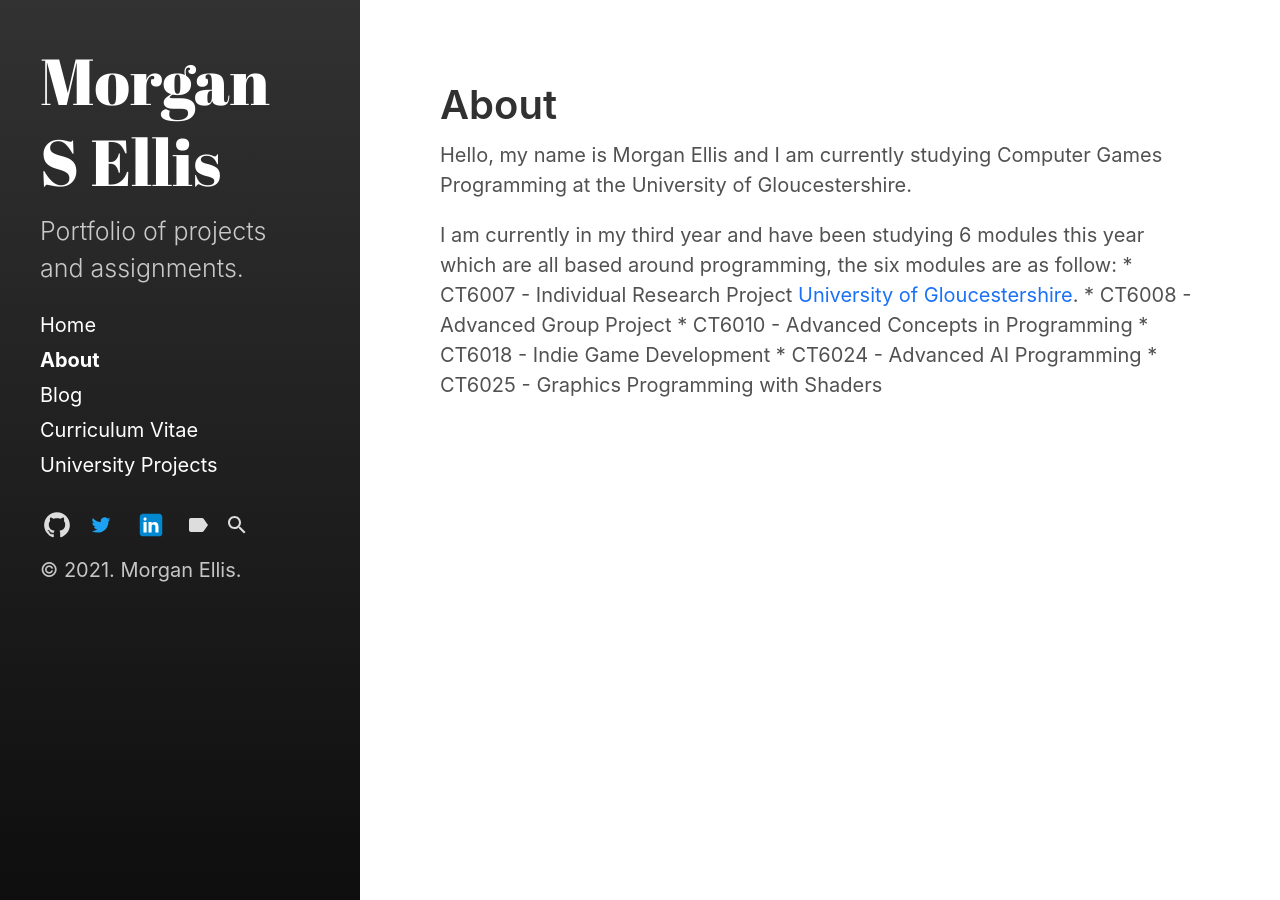
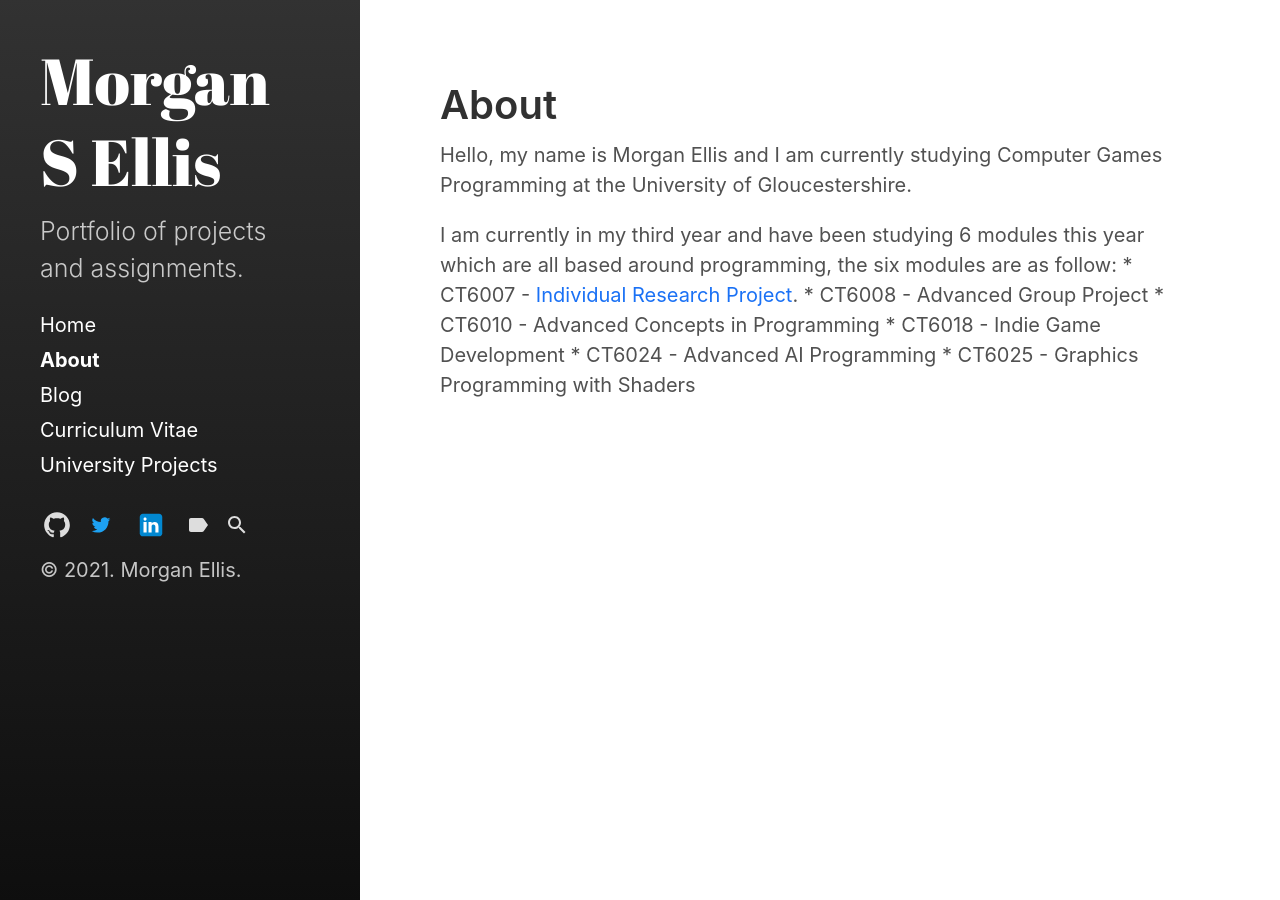
Before and after one commit to morgansellis/MorganSEllis.github.io, a Jekyll site: the page built from about.md, in a window 1280 px wide. Built offline with Jekyll 4.4.1, drawn with Linux system fonts in a browser that asks for light colours.

Commit message:
Update about.md

```diff
--- a/about.md
+++ b/about.md
@@ -7,7 +7,7 @@ sidebar_link: true
 Hello, my name is Morgan Ellis and I am currently studying Computer Games Programming at the University of Gloucestershire.
 
 I am currently in my third year and have been studying 6 modules this year which are all based around programming, the six modules are as follow:
-        * CT6007 - Individual Research Project <a href="http://www.glos.ac.uk">University of Gloucestershire</a>.
+        * CT6007 - <a href="https://morgansellis.github.io/projects/index/2021/05/30/IRP.html">Individual Research Project</a>.
         * CT6008 - Advanced Group Project
         * CT6010 - Advanced Concepts in Programming
         * CT6018 - Indie Game Development
```
